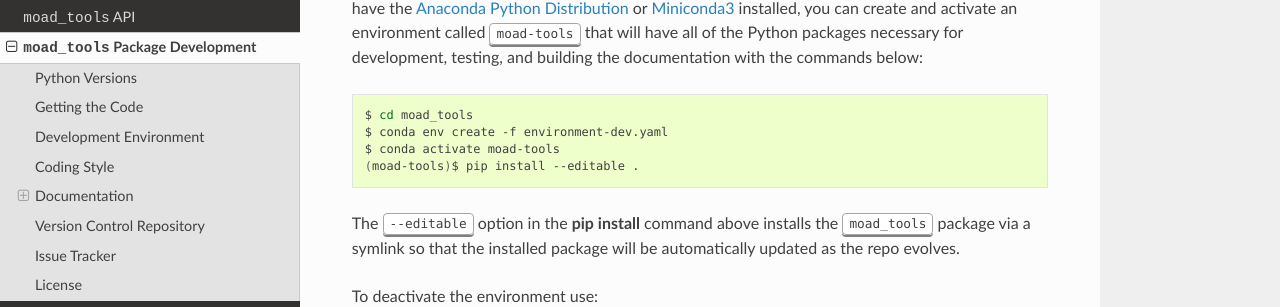
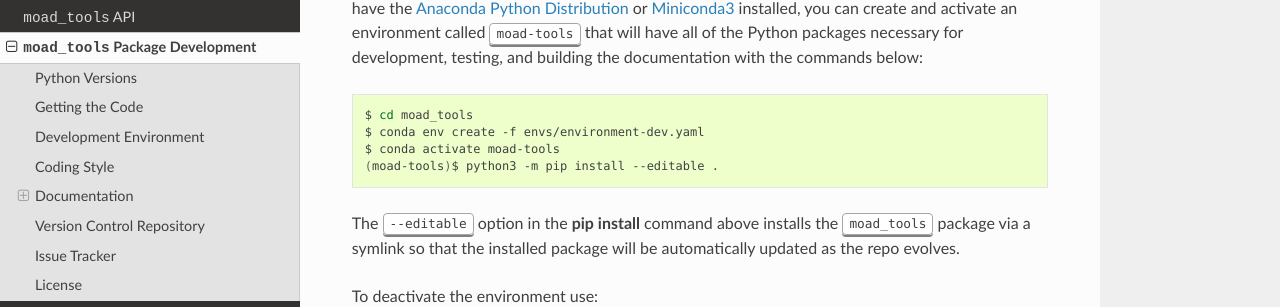
Before and after one commit to UBC-MOAD/moad_tools, a Sphinx documentation site: the page built from docs/pkg_development.rst, in a window 1280 px wide and 900 px high, scrolled down 873 px. Shown: the part 135-442 px from the top of the window. Built offline with Sphinx 7.4.7 and the Read the Docs theme 2.0.0, drawn with Linux system fonts in a browser that asks for light colours; the version number could not be read and is left out.

Commit message:
Move environment description files into envs/ dir

```diff
--- a/docs/pkg_development.rst
+++ b/docs/pkg_development.rst
@@ -111,9 +111,9 @@ and building the documentation with the commands below:
 .. code-block:: bash
 
     $ cd moad_tools
-    $ conda env create -f environment-dev.yaml
+    $ conda env create -f envs/environment-dev.yaml
     $ conda activate moad-tools
-    (moad-tools)$ pip install --editable .
+    (moad-tools)$ python3 -m pip install --editable .
 
 The :kbd:`--editable` option in the :command:`pip install` command above installs the :kbd:`moad_tools` package via a symlink so that the installed package will be automatically updated as the repo evolves.
 
--- a/readthedocs.yml
+++ b/readthedocs.yml
@@ -3,11 +3,8 @@ version: 2
 # Only build HTML and JSON formats
 formats: []
 
-python:
-  version: 3.8
-
 conda:
-  environment: environment-rtd.yaml
+  environment: envs/environment-rtd.yaml
 
 build:
   image: latest
```
Also changed, not shown: 4 other files.
